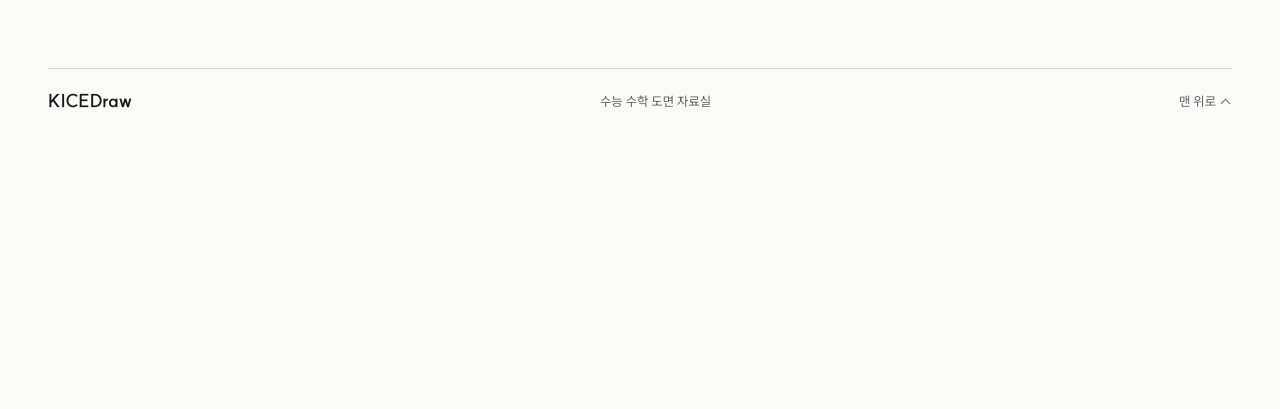
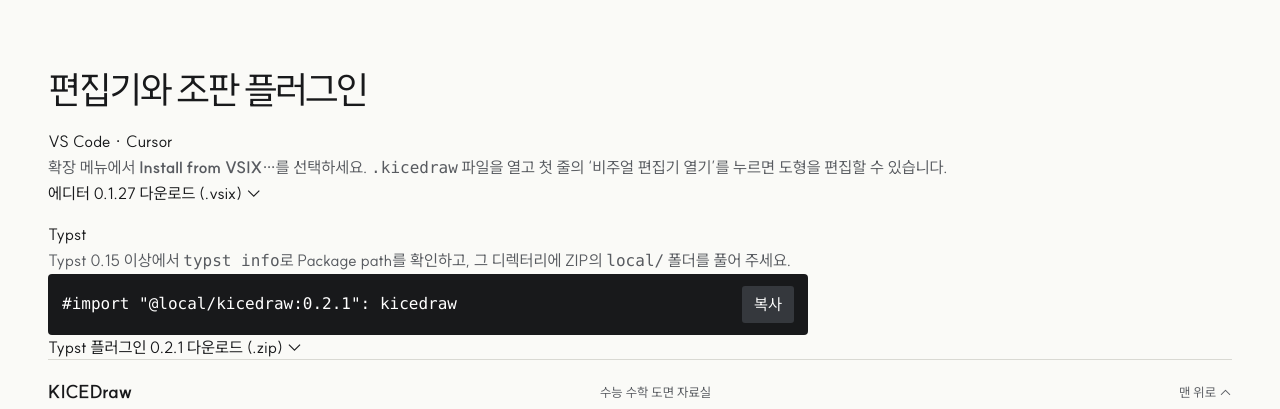
Before and after one commit to jiwonMe/kicedraw-skills, a React (Vite) app in the folder web/: page / in a window 1280 px wide. Shown: the part 955-1364 px from the top of the page. Before the commit the page ends 1096 px from the top, so only its background shows below. Built offline with nearby package versions, Linux system fonts and the light colour scheme; no server answers.

Commit message:
feat(web): offer KiceDraw editor and Typst plugin downloads

```diff
--- a/web/src/main.tsx
+++ b/web/src/main.tsx
@@ -262,6 +262,16 @@ function App() {
             <a href={repo + "#readme"}>에이전트별 사용 안내 ↗</a>
           </p>
         </section>
+        <section id="downloads" aria-labelledby="downloads-title">
+          <h2 id="downloads-title">편집기와 조판 플러그인</h2>
+          <h3 className="mt-4">VS Code · Cursor</h3>
+          <p>확장 메뉴에서 <strong>Install from VSIX…</strong>를 선택하세요. <code>.kicedraw</code> 파일을 열고 첫 줄의 ‘비주얼 편집기 열기’를 누르면 도형을 편집할 수 있습니다.</p>
+          <a href="/downloads/kicedraw-editor-0.1.27.vsix" download>에디터 0.1.27 다운로드 (.vsix) ↓</a>
+          <h3 className="mt-4">Typst</h3>
+          <p>Typst 0.15 이상에서 <code>typst info</code>로 Package path를 확인하고, 그 디렉터리에 ZIP의 <code>local/</code> 폴더를 풀어 주세요.</p>
+          <div className="terminal"><code>{'#import "@local/kicedraw:0.2.1": kicedraw'}</code><Copy value={'#import "@local/kicedraw:0.2.1": kicedraw'} /></div>
+          <a href="/downloads/kicedraw-typst-0.2.1.zip" download>Typst 플러그인 0.2.1 다운로드 (.zip) ↓</a>
+        </section>
       </main>
       <footer>
         <b>KICEDraw</b>
```
Also changed, not shown: 2 other files (tests, documents, lock files or other folders).
